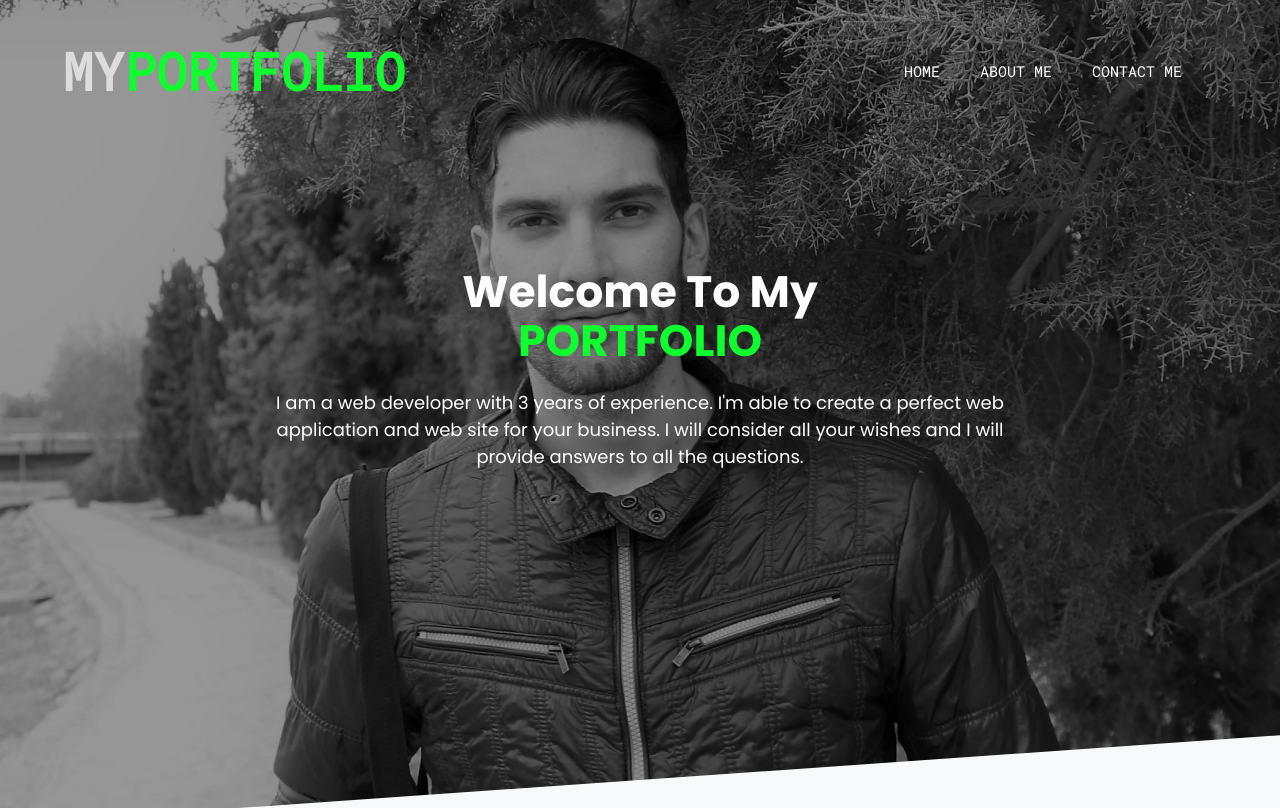
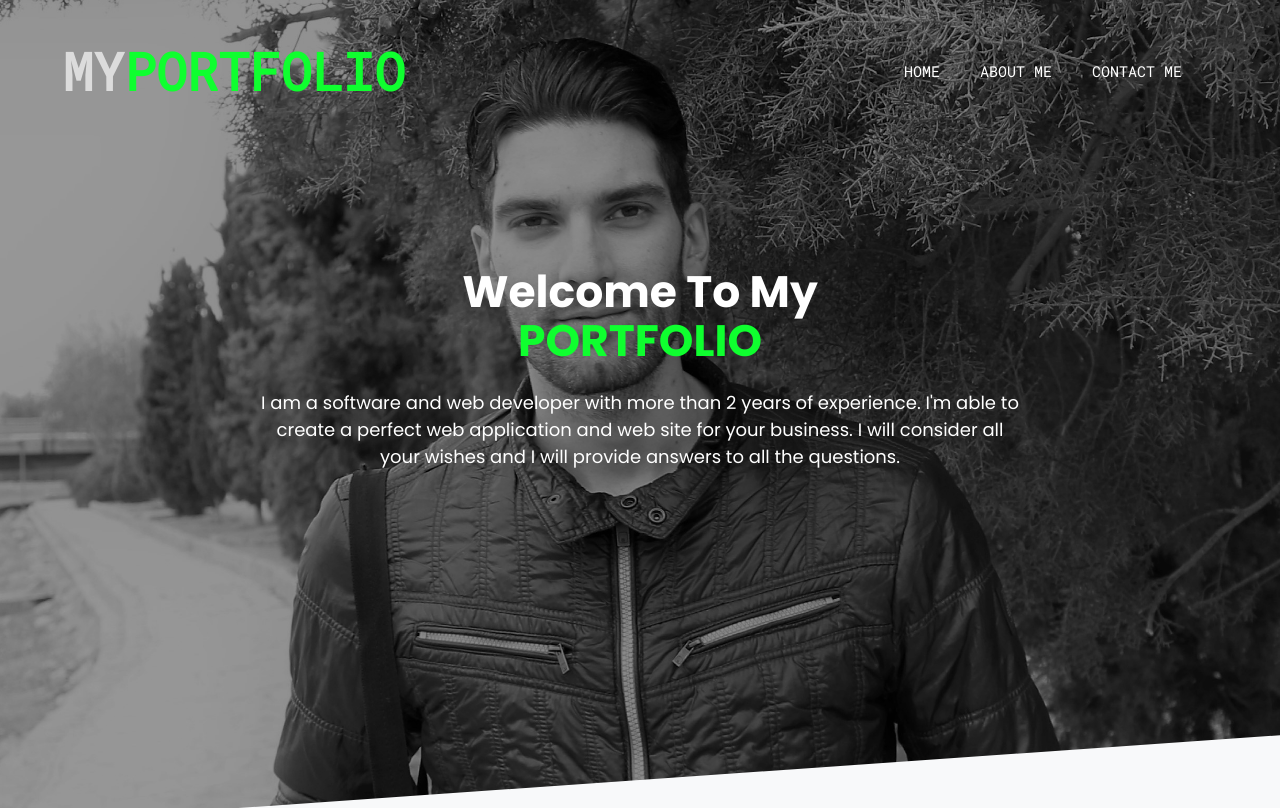
Before and after one commit to Samtabi/myportfolio, a plain HTML site: page index.html in a window 1280 px wide. Shown: the top 808 px of the page. Drawn offline with Linux system fonts and the light colour scheme; some packages are replaced by stand-ins of ours; no server answers; files whose address does not match are found by name.

Commit message:
Update index.html

```diff
--- a/index.html
+++ b/index.html
@@ -57,7 +57,7 @@
           <div class="col-lg-8 ftco-animate">
           	<div class="text w-100 text-center mb-md-5 pb-md-5">
 	            <h1 class="mb-4">Welcome To My<span class="portfol">Portfolio</span></h1>
-	            <p style="font-size: 18px;">I am a web developer with 3 years of experience.
+	            <p style="font-size: 18px;">I am a software and web developer with more than 2 years of experience.
 I'm able to create a perfect web application and web site for your business. I will consider all your wishes and I will provide answers to all the questions.</p>
 
 
```
